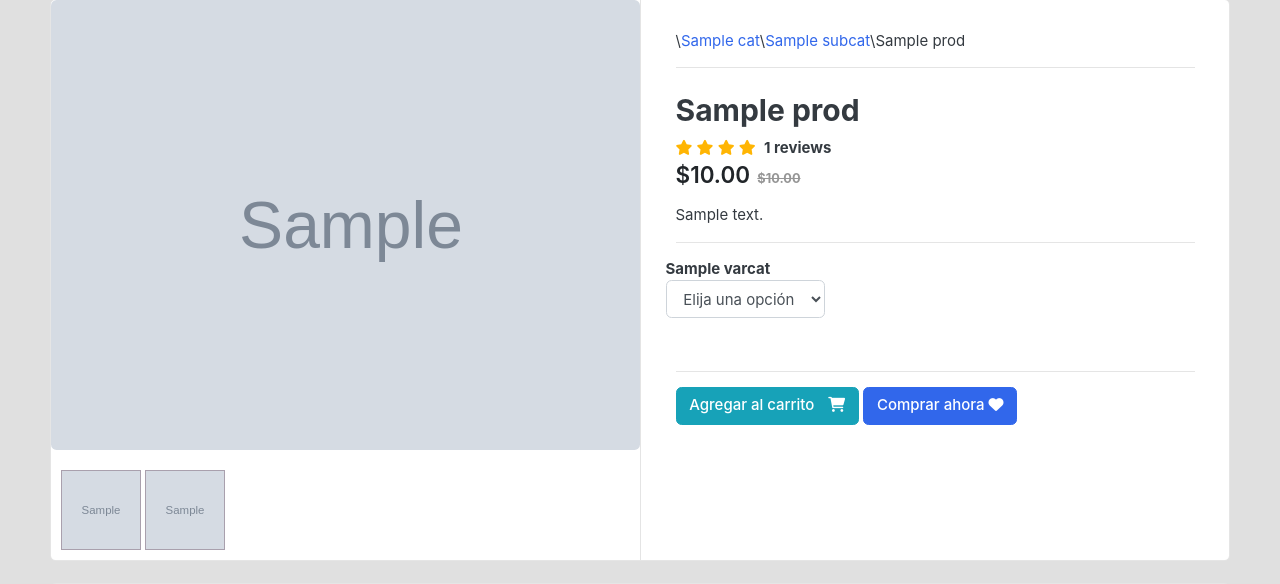
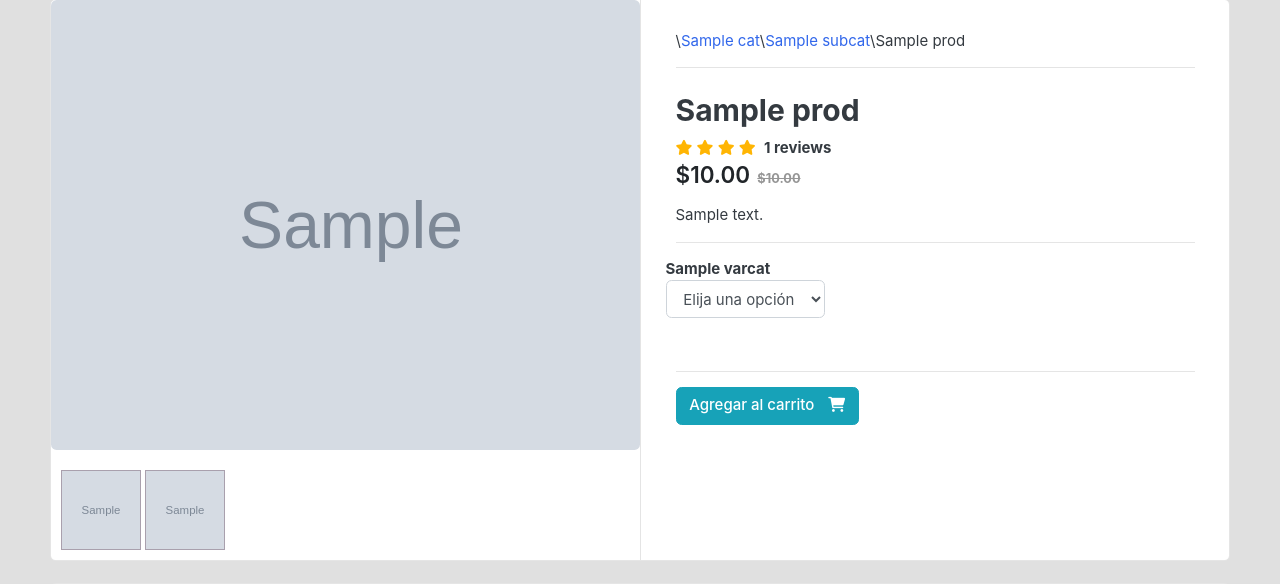
Before and after one commit to AnyDev7/eKart-django-great, a Django app: template mainapp/templates/store/product_detail_vars.html in a window 1280 px wide. Shown: the part 159-743 px from the top of the page. Run offline with Django 5.2, Linux system fonts and the light colour scheme; the template is opened without the code that fills it: most values are stand-ins (such as "Sample title", 1, 10 or a date in 2020); grey boxes marked "Sample" are stand-in pictures; some libraries are stand-ins or nearby versions; some web fonts are replaced.

Commit message:
quitar boton compra directa

```diff
--- a/mainapp/templates/store/product_detail_vars.html
+++ b/mainapp/templates/store/product_detail_vars.html
@@ -97,7 +97,7 @@
 
 						<!-- Si el producto ya existe en el carrito, se agrega 1 pza en la view add_product -->
 						<button type="submit" class="btn  btn-info"> <span class="text">Agregar al carrito </span> <i class="fas fa-shopping-cart"></i>  </button>
-						<button type="button" href="#" class="btn btn-primary"> Comprar ahora <i class="fas fa-regular fa-heart"></i>  </a>
+						{#<button type="button" href="#" class="btn btn-primary"> Comprar ahora <i class="fas fa-regular fa-heart"></i>  </a>#}
 
 
 
```
Also changed, not shown: db.sqlite3, 1 other file.
